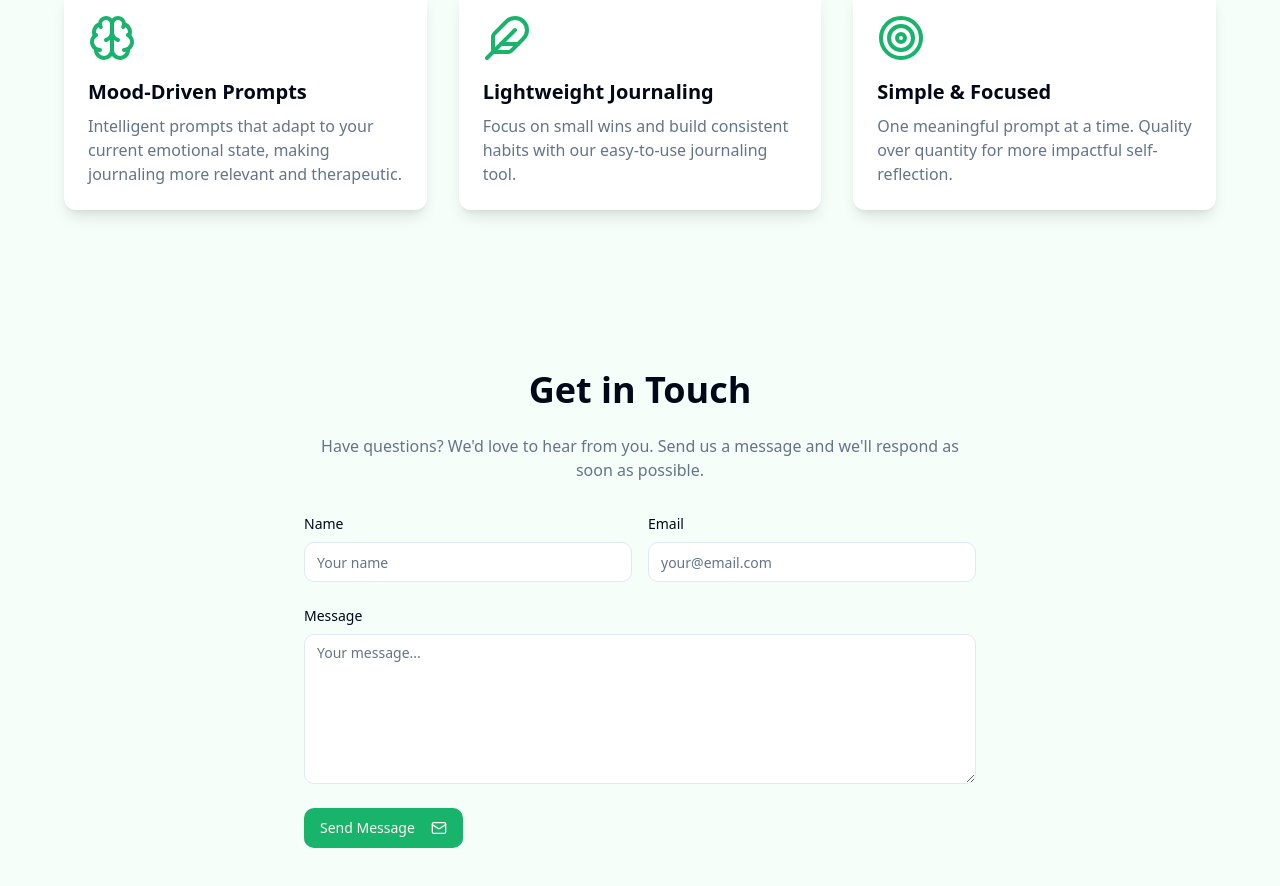
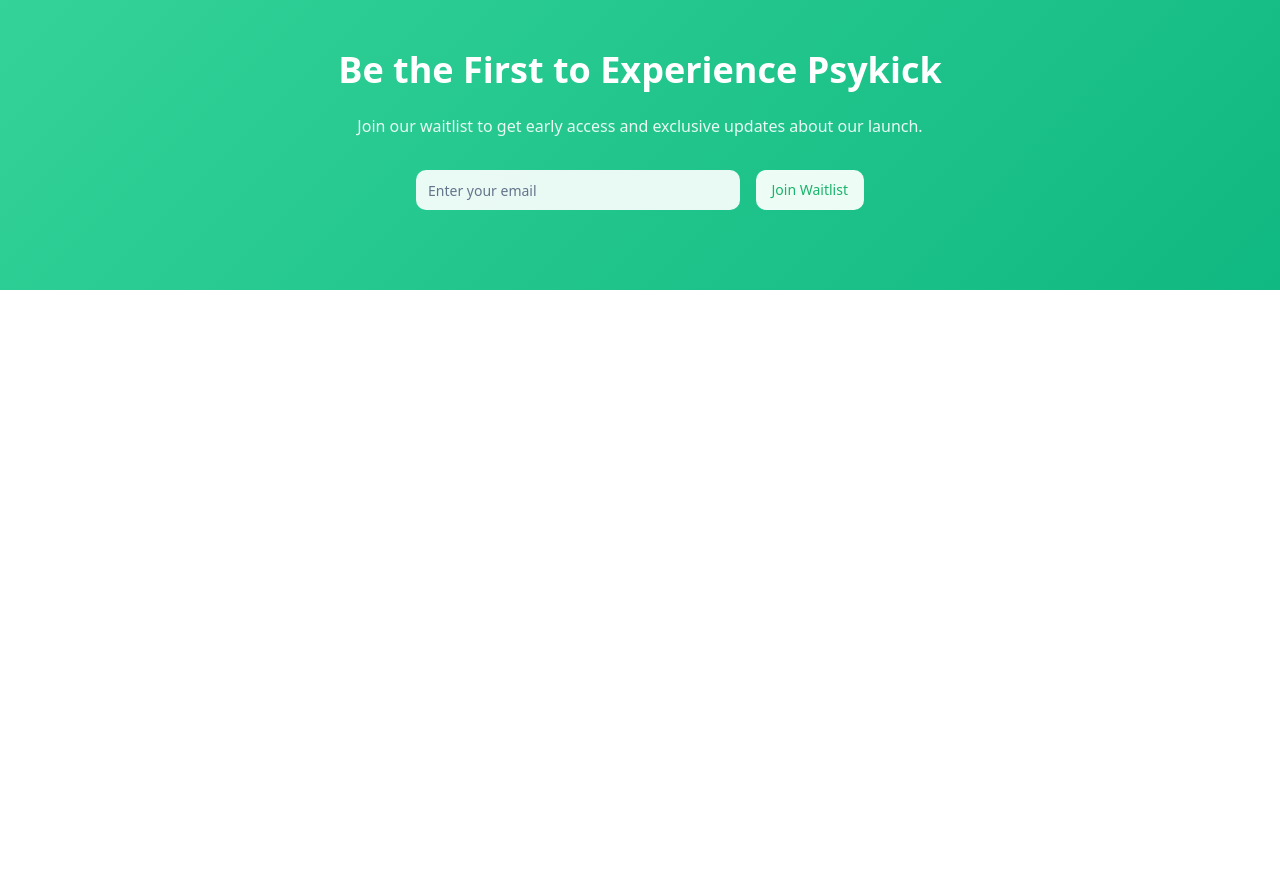
Before and after one commit to lambda-i/psykick-landing, a React (Vite) app: page / in a window 1280 px wide. Shown: the part 1699-2585 px from the top of the page. After the commit the page ends 1989 px from the top, so only its background shows below. Built offline with nearby package versions, Linux system fonts and the light colour scheme.

Commit message:
Move Waitlist Section Down
Rearrange the layout by removing the last section and moving the "Be the First to Experience Psykick" section to the bottom of the page.
[skip gpt_engineer]

```diff
--- a/src/pages/Index.tsx
+++ b/src/pages/Index.tsx
@@ -2,7 +2,6 @@ import { Button } from "@/components/ui/button";
 import { Hero } from "@/components/Hero";
 import { Features } from "@/components/Features";
 import { WaitlistForm } from "@/components/WaitlistForm";
-import { ContactForm } from "@/components/ContactForm";
 
 const Index = () => {
   return (
@@ -21,9 +20,8 @@ const Index = () => {
       </header>
       <main>
         <Hero />
+        <Features />
         <WaitlistForm />
-        <Features />
-        <ContactForm />
       </main>
     </div>
   );
```
